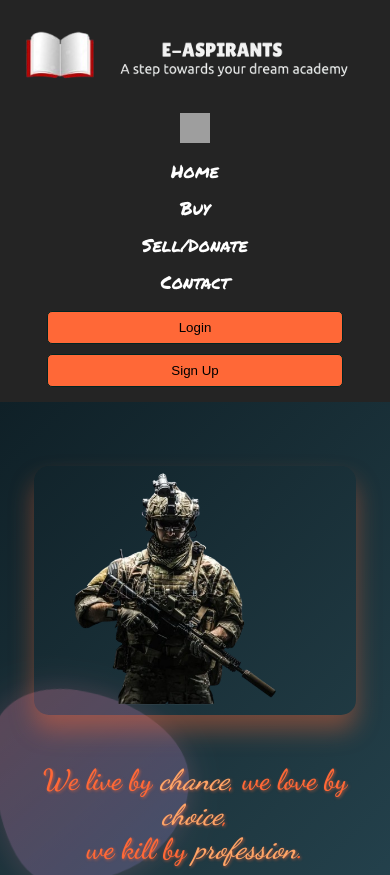
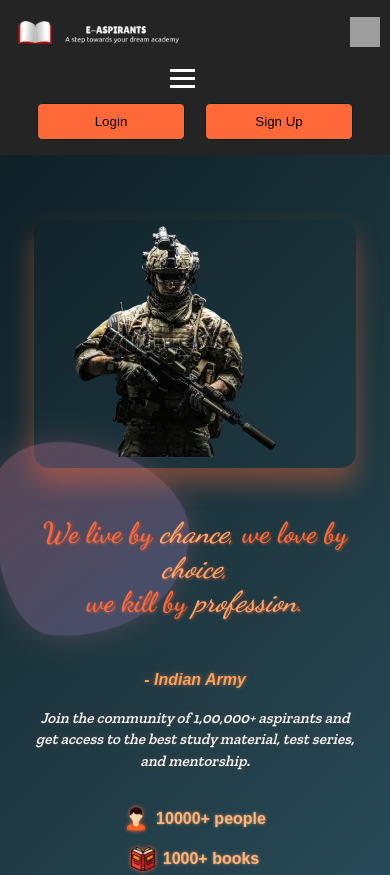
Before and after one commit to Prathik2004/e-aspirants, a React (Vite) app in the folder client/: page / in a window 390 px wide. Shown: the top 875 px of the page. Built offline with nearby package versions, Linux system fonts and the light colour scheme; grey boxes are pictures that could not be loaded; the HTML template or start-up script is replaced by a standard one.

Commit message:
Responsive

```diff
--- a/client/src/components/Header.css
+++ b/client/src/components/Header.css
@@ -84,6 +84,19 @@
 .header-dropdown li:hover {
   background-color: #ff6837;
 }
+.header-hamburger {
+  display: none;
+  flex-direction: column;
+  cursor: pointer;
+  gap: 5px;
+  margin-left: auto;
+}
+
+.header-hamburger .bar {
+  width: 25px;
+  height: 3px;
+  background-color: white;
+}
 
 @media screen and (max-width: 1024px) {
   .header-container {
@@ -122,38 +135,25 @@
 }
 
 @media screen and (max-width: 600px) {
-  .header-container {
-    grid-template-columns: 1fr;
-    grid-template-areas:
-      "logo"
-      "cart"
-      "navbar"
-      "login";
-  }
+  .header-hamburger {
+  display: flex;
+}
 
-  .header-logo {
-    text-align: center;
-  }
+.header-navbar {
+  display: none;
+  flex-direction: column;
+  align-items: center;
+  width: 100%;
+}
 
-  .header-navbar-list {
-    flex-direction: column;
-    gap: 10px;
-    font-size: 18px;
-  }
+.header-navbar.open {
+  display: flex;
+  background-color: rgb(36, 36, 36);
+}
 
-  .header-login-button,
-  .header-signup-button {
-    width: 80%;
-    padding: 8px 16px;
-  }
+.header-navbar-list {
+  flex-direction: column;
+  gap: 10px;
+}
 
-  .header-cart {
-    justify-self: center;
-    margin: 0;
-  }
-
-  .header-dropdown {
-    left: 50%;
-    transform: translateX(-50%);
-  }
 }
--- a/client/src/components/Header.jsx
+++ b/client/src/components/Header.jsx
@@ -6,6 +6,8 @@ import { NavLink, useNavigate } from 'react-router-dom'
 const Header = () => {
   const [user, setUser] = useState(null);
   const [dropdownOpen, setDropdownOpen] = useState(false);
+  const [mobileMenuOpen, setMobileMenuOpen] = useState(false);
+
   const dropdownRef = useRef(null);
   const navigate = useNavigate();
 
@@ -42,18 +44,25 @@ const Header = () => {
           <img src={Logo} alt="Logo" className="header-logo-img" width={400} height={100} />
         </div>
 
-        <div className="header-navbar">
+        <div className="header-hamburger" onClick={() => setMobileMenuOpen(!mobileMenuOpen)}>
+          <div className="bar"></div>
+          <div className="bar"></div>
+          <div className="bar"></div>
+        </div>
+
+        <div className={`header-navbar ${mobileMenuOpen ? 'open' : ''}`}>
           <ul className="header-navbar-list">
-            <NavLink to='/' className="header-navbar-item" style={{ textDecoration: 'none', color: 'white' }}>Home</NavLink>
-            <NavLink to='/buy' className="header-navbar-item" style={{ textDecoration: 'none', color: 'white' }}>Buy</NavLink>
-            <NavLink to='/sell' className="header-navbar-item" style={{ textDecoration: 'none', color: 'white' }}>Sell/Donate</NavLink>
-            <NavLink to='/contact' className="header-navbar-item" style={{ textDecoration: 'none', color: 'white' }}>Contact</NavLink>
+            <NavLink to='/' className="header-navbar-item" onClick={() => setMobileMenuOpen(false)} style={{ textDecoration: 'none', color: 'white' }}>Home</NavLink>
+            <NavLink to='/buy' className="header-navbar-item" onClick={() => setMobileMenuOpen(false)} style={{ textDecoration: 'none', color: 'white' }}>Buy</NavLink>
+            <NavLink to='/sell' className="header-navbar-item" onClick={() => setMobileMenuOpen(false)} style={{ textDecoration: 'none', color: 'white' }}>Sell/Donate</NavLink>
+            <NavLink to='/contact' className="header-navbar-item" onClick={() => setMobileMenuOpen(false)} style={{ textDecoration: 'none', color: 'white' }}>Contact</NavLink>
           </ul>
         </div>
 
+
         <div className="header-cart">
           <NavLink to='/cart' style={{ textDecoration: 'none', color: 'white' }}>
-          <img src="https://cdn-icons-png.flaticon.com/512/1170/1170678.png" alt="Cart" className="header-cart-icon" width={30} height={30} />
+            <img src="https://cdn-icons-png.flaticon.com/512/1170/1170678.png" alt="Cart" className="header-cart-icon" width={30} height={30} />
           </NavLink>
         </div>
 
```
